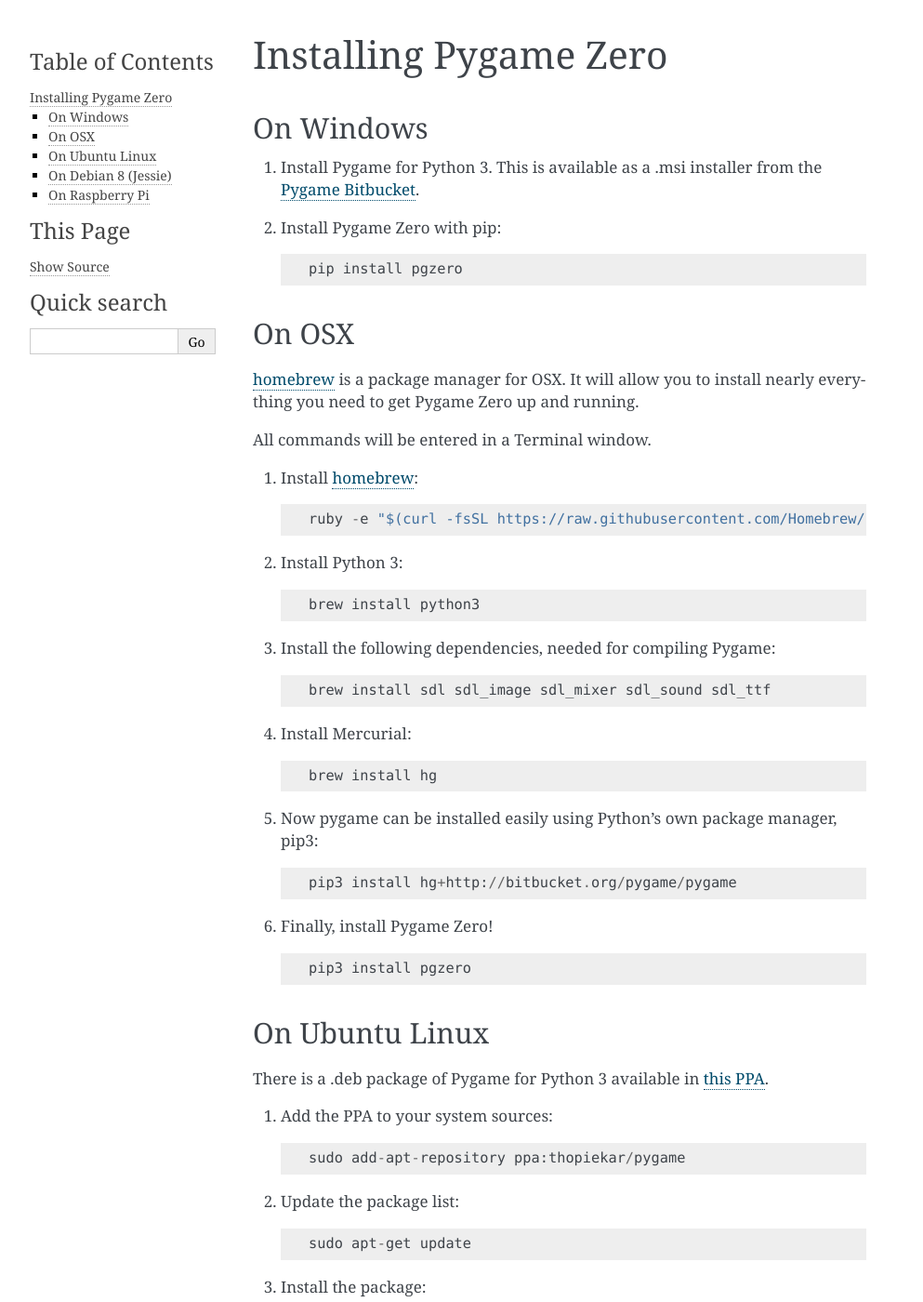
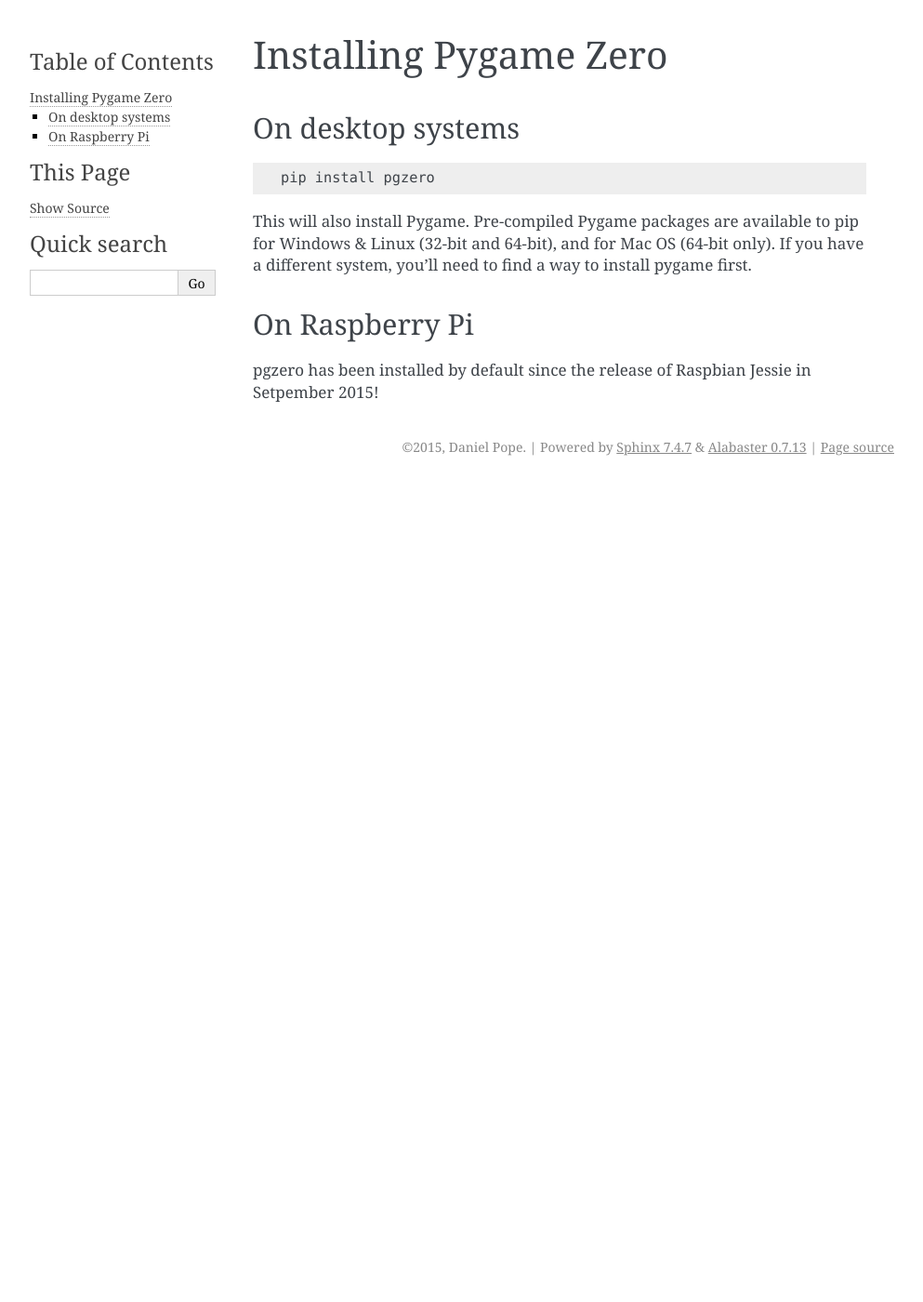
Before and after one commit to lordmauve/pgzero, a Sphinx documentation site: the page built from doc/installation.rst, in a window 1280 px wide and 1400 px high. Shown: the whole window at 93% size, without its empty margins (148-1141 px from the left). Built offline with Sphinx 7.4.7, drawn with Linux system fonts in a browser that asks for light colours; some of the changed text lies outside the part shown.

Commit message:
Simplify install instructions now that pygame wheels are available
Closes issue #46

```diff
--- a/doc/installation.rst
+++ b/doc/installation.rst
@@ -1,106 +1,16 @@
 Installing Pygame Zero
 ======================
 
-On Windows
-~~~~~~~~~~
+On desktop systems
+~~~~~~~~~~~~~~~~~~
 
-1. Install Pygame for Python 3. This is available as a .msi installer from the
-   `Pygame Bitbucket`_.
-2. Install Pygame Zero with pip::
+::
 
     pip install pgzero
 
-.. _`Pygame Bitbucket`: https://bitbucket.org/pygame/pygame/downloads
-
-
-On OSX
-~~~~~~
-
-homebrew_ is a package manager for OSX. It will allow you to install nearly
-everything you need to get Pygame Zero up and running.
-
-All commands will be entered in a Terminal window.
-
-1. Install homebrew_::
-
-    ruby -e "$(curl -fsSL https://raw.githubusercontent.com/Homebrew/install/master/install)"
-
-2. Install Python 3::
-
-    brew install python3
-
-3. Install the following dependencies, needed for compiling Pygame::
-
-    brew install sdl sdl_image sdl_mixer sdl_sound sdl_ttf
-
-4. Install Mercurial::
-
-    brew install hg
-
-5. Now pygame can be installed easily using Python's own package manager,
-   pip3::
-
-    pip3 install hg+http://bitbucket.org/pygame/pygame
-
-6. Finally, install Pygame Zero! ::
-
-    pip3 install pgzero
-
-.. _homebrew: http://brew.sh/
-
-
-On Ubuntu Linux
-~~~~~~~~~~~~~~~
-
-There is a .deb package of Pygame for Python 3 available in `this PPA`__.
-
-.. __: https://launchpad.net/~thopiekar/+archive/ubuntu/pygame
-
-1. Add the PPA to your system sources::
-
-    sudo add-apt-repository ppa:thopiekar/pygame
-
-2. Update the package list::
-
-    sudo apt-get update
-
-3. Install the package::
-
-    sudo apt-get install python3-pygame
-
-2. Install Pygame Zero with pip::
-
-    pip3 install pgzero
-
-On Debian 8 (Jessie)
-~~~~~~~~~~~~~~~~~~~~
-
-(There is a .deb package of Pygame for Python 3 in Debian unstable "Sid". On
-Jessie it's relatively simply to compile Pygame yourself.)
-
-1. Install the dependencies::
-
-    sudo apt-get install mercurial python3-dev python3-numpy libav-tools \
-        libsdl-image1.2-dev libsdl-mixer1.2-dev libsdl-ttf2.0-dev libsmpeg-dev \
-        libsdl1.2-dev  libportmidi-dev libswscale-dev libavformat-dev \
-        libavcodec-dev build-essential
-
-2. Grab Pygame source::
-
-    hg clone https://bitbucket.org/pygame/pygame
-
-3. Build Pygame::
-
-    cd pygame
-    python3 setup.py build
-
-4. Install Pygame::
-
-    sudo python3 setup.py install
-
-5. Install Pygame Zero with pip::
-
-    pip3 install pgzero
+This will also install Pygame. Pre-compiled Pygame packages are available to pip
+for Windows & Linux (32-bit and 64-bit), and for Mac OS (64-bit only). If you
+have a different system, you'll need to find a way to install pygame first.
 
 On Raspberry Pi
 ~~~~~~~~~~~~~~~
--- a/setup.py
+++ b/setup.py
@@ -6,7 +6,7 @@
 with open(path, encoding='utf8') as f:
     LONG_DESCRIPTION = f.read()
 
-install_requires = ['pygame>=1.9']
+install_requires = ['pygame>=1.9.2, <2.0']
 if sys.version_info < (3, 4):
     install_requires.append("enum34")
 
```
